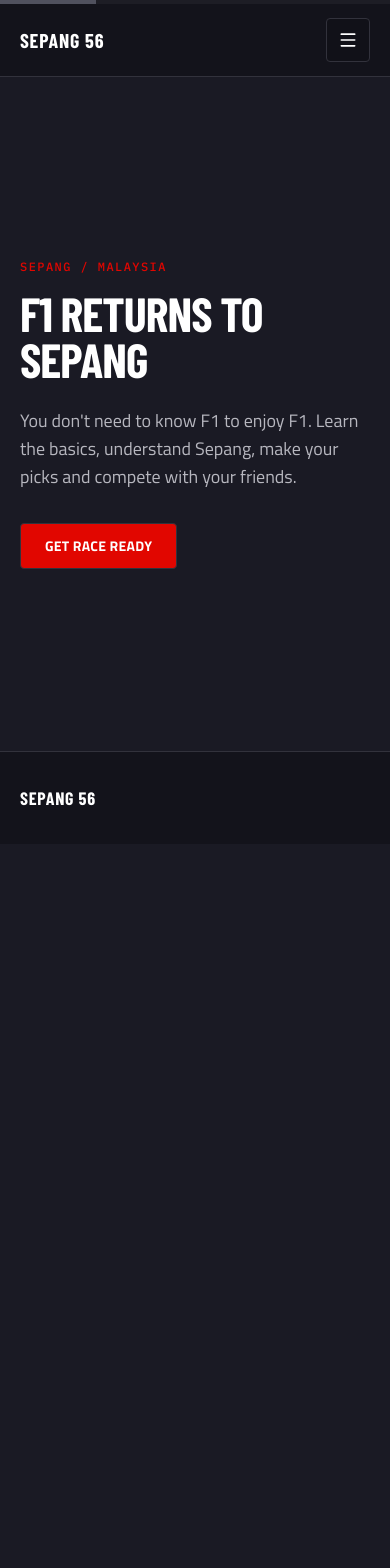
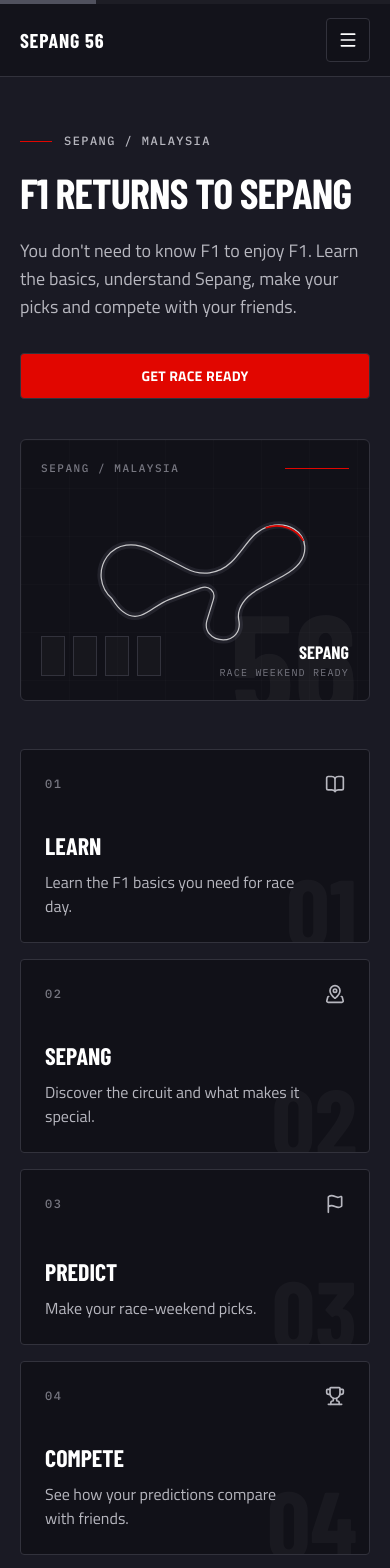
Before and after one commit to itsLucas02/f1-sepang, a Next.js app: page / in a window 390 px wide. Shown: the top 1568 px of the page. Before the commit the page ends 844 px from the top, so only its background shows below. Built offline with nearby package versions, Linux system fonts and the light colour scheme; a web font is replaced by a local one.

Commit message:
feat: implement responsive landing page

```diff
--- a/app/page.tsx
+++ b/app/page.tsx
@@ -1,33 +1,88 @@
 import Link from "next/link";
+import { BookOpen, Flag, MapPinned, Trophy } from "lucide-react";
 
-import { Button } from "@/components/ui/button";
+import { JourneyStepCard } from "@/components/landing/journey-step-card";
+import { LandingScene } from "@/components/landing/landing-scene";
 import { RaceFooter } from "@/components/shared/race-footer";
 import { RaceHeader } from "@/components/shared/race-header";
 import { SiteContainer } from "@/components/shared/site-container";
+import { Button } from "@/components/ui/button";
+
+const JOURNEY_STEPS = [
+  {
+    number: "01",
+    title: "Learn",
+    description: "Learn the F1 basics you need for race day.",
+    href: "/learn",
+    icon: BookOpen,
+  },
+  {
+    number: "02",
+    title: "Sepang",
+    description: "Discover the circuit and what makes it special.",
+    href: "/sepang",
+    icon: MapPinned,
+  },
+  {
+    number: "03",
+    title: "Predict",
+    description: "Make your race-weekend picks.",
+    href: "/predict",
+    icon: Flag,
+  },
+  {
+    number: "04",
+    title: "Compete",
+    description: "See how your predictions compare with friends.",
+    href: "/leaderboard",
+    icon: Trophy,
+  },
+] as const;
 
 export default function HomePage() {
   return (
     <div className="flex min-h-screen flex-col bg-canvas">
       <RaceHeader />
 
-      <main className="flex flex-1 items-center">
-        <SiteContainer className="py-24 md:py-32">
-          <section className="max-w-3xl">
-            <p className="mb-4 font-mono text-xs font-medium uppercase tracking-[0.12em] text-race-red">
+      <main className="flex-1">
+        <SiteContainer className="py-14 sm:py-16 lg:py-24">
+          <section className="grid gap-10 lg:grid-cols-12 lg:items-center lg:gap-6">
+            <div className="lg:col-span-6 lg:pr-8">
+              <div className="flex items-center gap-3">
+                <span className="h-px w-8 bg-race-red" aria-hidden="true" />
+                <p className="font-mono text-xs font-medium uppercase tracking-[0.12em] text-text-secondary">
                   Sepang / Malaysia
                 </p>
-            <h1 className="max-w-3xl font-display text-5xl font-extrabold uppercase leading-[0.95] tracking-[-0.02em] text-white sm:text-6xl lg:text-7xl">
+              </div>
+
+              <h1 className="mt-6 max-w-xl font-display text-[42px] font-extrabold uppercase leading-[0.95] tracking-[-0.02em] text-white sm:text-6xl lg:text-7xl">
                 F1 Returns to Sepang
               </h1>
-            <p className="mt-6 max-w-2xl text-lg leading-7 text-text-secondary">
+
+              <p className="mt-6 max-w-xl text-lg leading-7 text-text-secondary">
                 You don&apos;t need to know F1 to enjoy F1. Learn the basics,
                 understand Sepang, make your picks and compete with your friends.
               </p>
+
               <div className="mt-8">
-              <Button asChild>
+                <Button asChild className="w-full sm:w-auto">
                   <Link href="/learn">Get Race Ready</Link>
                 </Button>
               </div>
+            </div>
+
+            <div className="lg:col-span-6">
+              <LandingScene />
+            </div>
+          </section>
+
+          <section
+            aria-label="Your SEPANG 56 journey"
+            className="mt-12 grid gap-4 sm:mt-16 md:grid-cols-2 lg:mt-20 lg:grid-cols-4 lg:gap-6"
+          >
+            {JOURNEY_STEPS.map((step) => (
+              <JourneyStepCard key={step.number} {...step} />
+            ))}
           </section>
         </SiteContainer>
       </main>
```
Lines whose indentation alone changed are shown as unchanged.
